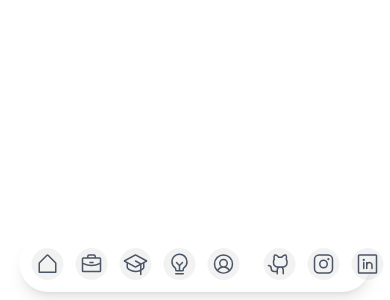
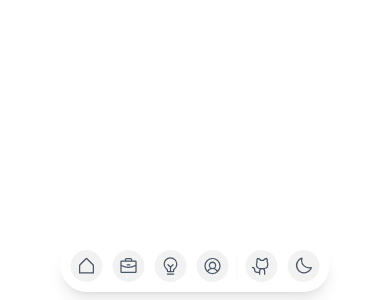
Before and after one commit to imdhruv99/Portfolio-FrontEnd, a Next.js app: page / in a window 390 px wide. Shown: the part 544-844 px from the top of the page. Built offline with nearby package versions, Linux system fonts and the light colour scheme.

Commit message:
[FIXED] navbar breaking by filterning icon

```diff
--- a/src/app/globals.css
+++ b/src/app/globals.css
@@ -20,17 +20,6 @@
   }
 }
 
-@keyframes fadeIn {
-  from {
-    opacity: 0;
-    transform: translate(-50%, 0.5rem);
-  }
-  to {
-    opacity: 1;
-    transform: translate(-50%, 0);
-  }
-}
-
 .animate-fadeIn {
   animation: fadeIn 0.2s ease-in-out forwards;
 }
--- a/src/app/layout.tsx
+++ b/src/app/layout.tsx
@@ -1,6 +1,9 @@
+import './globals.css';
+import '../components/Navbar/Navbar.css';
+
 import type { Metadata } from 'next';
 import { Cormorant_Garamond } from 'next/font/google';
-import './globals.css';
+
 import { ThemeProvider } from '@/components/ThemeProvider';
 import Navbar from '@/components/Navbar';
 
--- /dev/null
+++ b/src/components/Navbar/Navbar.css
@@ -0,0 +1,35 @@
+@keyframes fadeIn {
+from {
+    opacity: 0;
+    transform: translate(-50%, 0.5rem);
+}
+to {
+    opacity: 1;
+    transform: translate(-50%, 0);
+}
+}
+
+.animate-fadeIn {
+    animation: fadeIn 0.2s ease-in-out forwards;
+}
+
+.hide-scrollbar {
+    -ms-overflow-style: none;
+    scrollbar-width: none;
+}
+
+.hide-scrollbar::-webkit-scrollbar {
+    display: none;
+}
+
+@media screen and (max-width: 639px) {
+.navbar-mobile-fix {
+    padding: 4px !important;
+    gap: 2px !important;
+}
+
+.navbar-mobile-fix .nav-icon {
+    width: 28px !important;
+    height: 28px !important;
+}
+}
--- a/src/components/Navbar/index.tsx
+++ b/src/components/Navbar/index.tsx
@@ -47,12 +47,33 @@ const Navbar = () => {
     const navRef = useRef<HTMLDivElement>(null);
     const itemsRef = useRef<(HTMLDivElement | null)[]>([]);
     const [isMounted, setIsMounted] = useState(false);
+    const [mobileView, setMobileView] = useState(false);
 
     useEffect(() => {
         setIsMounted(true);
+
+        // Check if the screen is mobile sized
+        const checkMobileView = () => {
+            setMobileView(window.innerWidth < 640);
+        };
+
+        checkMobileView();
+        window.addEventListener('resize', checkMobileView);
+
+        return () => {
+            window.removeEventListener('resize', checkMobileView);
+        };
     }, []);
 
+    // Filter out some items for mobile to prevent overcrowding
+    const displayNavItems = mobileView
+        ? navItems.filter(item =>
+            ['home', 'experience', 'projects', 'contact', 'separator-1', 'github', 'theme'].includes(item.id))
+        : navItems;
+
     const resetIcons = (index: number) => {
+        if (mobileView) return; // Skip animation on mobile
+
         const transformations = [
             { offset: -2 },
             { offset: -1 },
@@ -71,6 +92,8 @@ const Navbar = () => {
     };
 
     const focusIcon = (index: number) => {
+        if (mobileView) return; // Skip animation on mobile
+
         if (focusedIndex !== null) {
             resetIcons(focusedIndex);
         }
@@ -87,7 +110,7 @@ const Navbar = () => {
         transformations.forEach(({ offset, scale, translateY }) => {
             const itemIndex = index + offset;
             const item = itemsRef.current[itemIndex];
-            if (item && !navItems[itemIndex]?.type) {
+            if (item && !displayNavItems[itemIndex]?.type) {
                 item.style.transform = `scale(${scale}) translateY(${translateY}px)`;
             }
         });
@@ -110,24 +133,30 @@ const Navbar = () => {
     }
 
     return (
-        <div className="fixed bottom-2 sm:bottom-4 lg:bottom-8 2xl:bottom-12 left-1/2 transform -translate-x-1/2 z-50 w-[90%] sm:w-auto">
+        <div className="fixed bottom-2 sm:bottom-4 lg:bottom-8 left-1/2 transform -translate-x-1/2 z-50 w-auto max-w-[95%]">
             <nav
                 ref={navRef}
-                className={`flex gap-1 sm:gap-2 lg:gap-3 p-2 sm:p-3 lg:p-4 rounded-full ${
+                className={`flex items-center justify-center ${mobileView ? 'gap-0.5' : 'gap-1 sm:gap-2 lg:gap-3'} p-1.5 sm:p-2 lg:p-4 rounded-full ${
                     isDarkTheme ? 'bg-neutral-900 shadow-lg shadow-black/30' : 'bg-white shadow-lg shadow-black/10'
                 } transition-all duration-300`}
             >
-                {navItems.map((item, index) =>
+                {displayNavItems.map((item, index) =>
                     item.type === 'separator' ? (
                         <div
                             key={item.id}
-                            className="w-px h-6 sm:h-7 lg:h-8 bg-gray-300 dark:bg-gray-700 my-auto mx-1 opacity-20"
+                            className={`w-px h-5 sm:h-6 lg:h-8 bg-gray-300 dark:bg-gray-700 my-auto mx-0.5 sm:mx-1 opacity-20 ${
+                                mobileView ? 'mx-0' : ''
+                            }`}
                         />
                     ) : (
                         <div
                             key={item.id}
                             ref={(el) => { itemsRef.current[index] = el; }}
-                            className="relative flex-1 flex-shrink-0 min-w-10 sm:min-w-12 lg:min-w-14 h-10 sm:h-12 lg:h-14 flex items-center justify-center rounded-full cursor-pointer origin-bottom transition-transform duration-200"
+                            className={`relative flex items-center justify-center rounded-full cursor-pointer origin-bottom transition-transform duration-200 ${
+                                mobileView
+                                    ? 'w-10 h-10'
+                                    : 'w-9 h-9 sm:w-10 sm:h-10 lg:w-12 lg:h-12'
+                            }`}
                             onMouseEnter={() => {
                                 setShowTooltip(item.id);
                                 focusIcon(index);
@@ -150,7 +179,11 @@ const Navbar = () => {
                                     href={item.path}
                                     className="flex items-center justify-center w-full h-full"
                                 >
-                                    <div className={`w-8 sm:w-9 lg:w-10 h-8 sm:h-9 lg:h-10 flex items-center justify-center rounded-full ${
+                                    <div className={`flex items-center justify-center rounded-full ${
+                                        mobileView
+                                            ? 'w-8 h-8'
+                                            : 'w-7 h-7 sm:w-8 sm:h-8 lg:w-9 lg:h-9'
+                                        } ${
                                         isDarkTheme ? 'bg-white/10 hover:bg-white/20' : 'bg-black/5 hover:bg-black/10'
                                     } transition-all duration-200`}>
                                         {item.icon && (
@@ -158,14 +191,18 @@ const Navbar = () => {
                                                 className={`${
                                                     isDarkTheme ? 'text-gray-300 group-hover:text-white' : 'text-gray-600 group-hover:text-black'
                                                 } transition-colors duration-200`}
-                                                size={24}
+                                                size={mobileView ? 20 : 22}
                                             />
                                         )}
                                     </div>
                                 </Link>
                             ) : (
                                 <div
-                                    className={`w-8 sm:w-9 lg:w-10 h-8 sm:h-9 lg:h-10 flex items-center justify-center rounded-full ${
+                                    className={`flex items-center justify-center rounded-full ${
+                                        mobileView
+                                            ? 'w-8 h-8'
+                                            : 'w-7 h-7 sm:w-8 sm:h-8 lg:w-9 lg:h-9'
+                                        } ${
                                         isDarkTheme ? 'bg-white/10 hover:bg-white/20' : 'bg-black/5 hover:bg-black/10'
                                     } transition-all duration-200`}
                                 >
@@ -173,12 +210,12 @@ const Navbar = () => {
                                         isDarkTheme ? (
                                             <Sun
                                                 className="text-gray-300 transition-colors duration-200"
-                                                size={24}
+                                                size={mobileView ? 20 : 22}
                                             />
                                         ) : (
                                             <Moon
                                                 className="text-gray-600 transition-colors duration-200"
-                                                size={24}
+                                                size={mobileView ? 20 : 22}
                                             />
                                         )
                                     ) : item.icon ? (
@@ -186,12 +223,12 @@ const Navbar = () => {
                                             className={`${
                                                 isDarkTheme ? 'text-gray-300' : 'text-gray-600'
                                             } transition-colors duration-200`}
-                                            size={24}
+                                            size={mobileView ? 20 : 22}
                                         />
                                     ) : null}
                                 </div>
                             )}
-                            {showTooltip === item.id && (
+                            {showTooltip === item.id && !mobileView && (
                                 <div
                                     className={`absolute top-[-1.75rem] sm:top-[-2rem] lg:top-[-2.5rem] left-1/2 transform -translate-x-1/2 ${
                                         isDarkTheme ? 'bg-neutral-800 text-white' : 'bg-white text-black'
```
